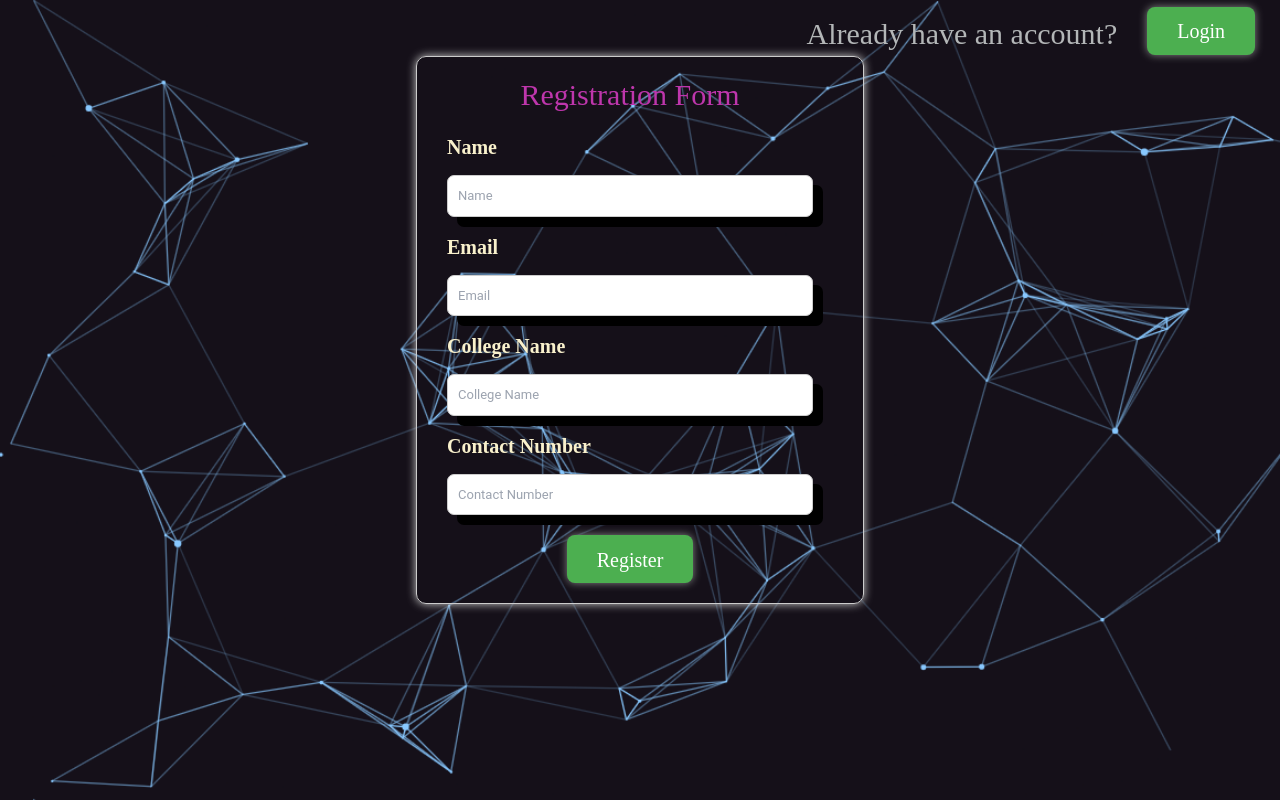
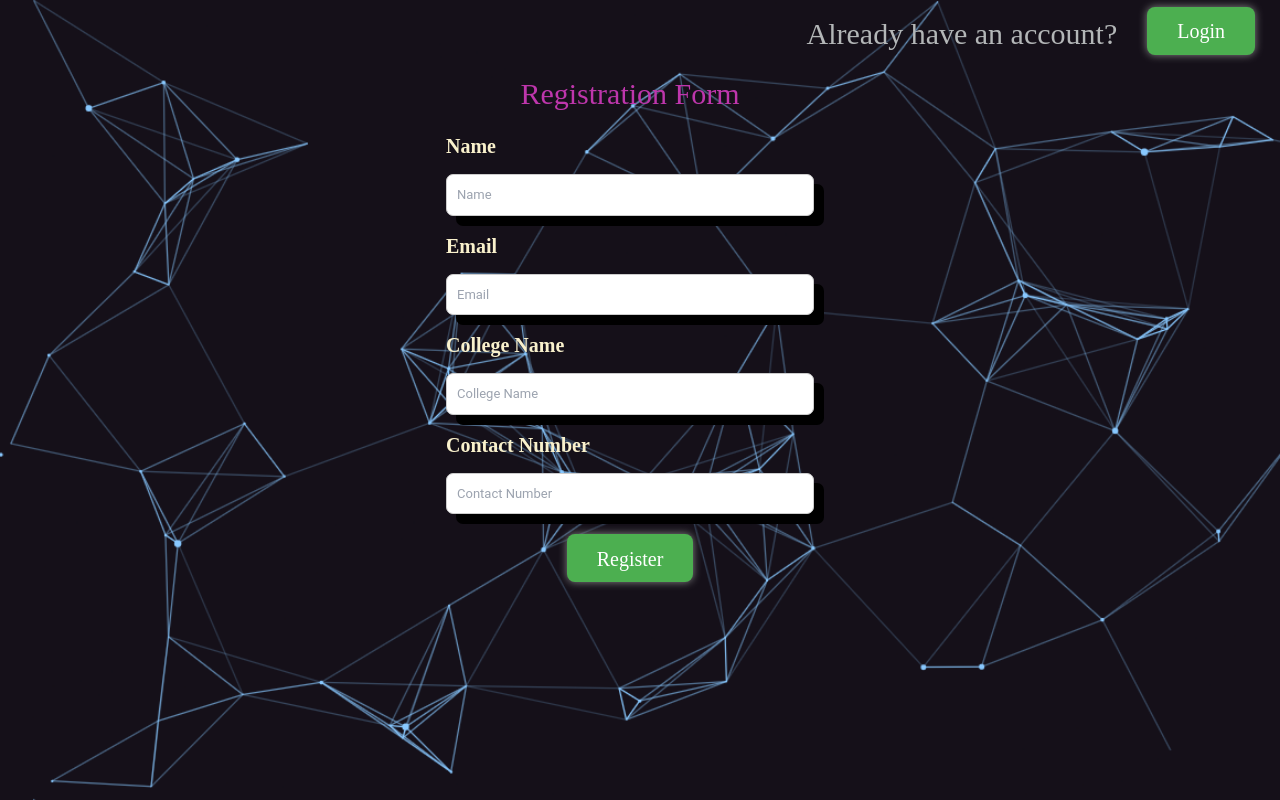
Before and after one commit to abhi692/Elethon, a React (Create React App) app: page /register in a window 1280 px wide. Built offline with nearby package versions, Linux system fonts and the light colour scheme.

Commit message:
login page

```diff
--- a/src/index.css
+++ b/src/index.css
@@ -143,9 +143,9 @@ h1:hover span {
   padding-left: 30px;
   padding-bottom: 20px;
   width: 35%;
-  border: 1px solid #ccc;
+  /* border: 1px solid #ccc;
   border-radius: 10px;
-  box-shadow: 0px 0px 10px #ccc;
+  box-shadow: 0px 0px 10px #ccc; */
   font-family: 'Roboto', sans-serif;
 }
 
```
